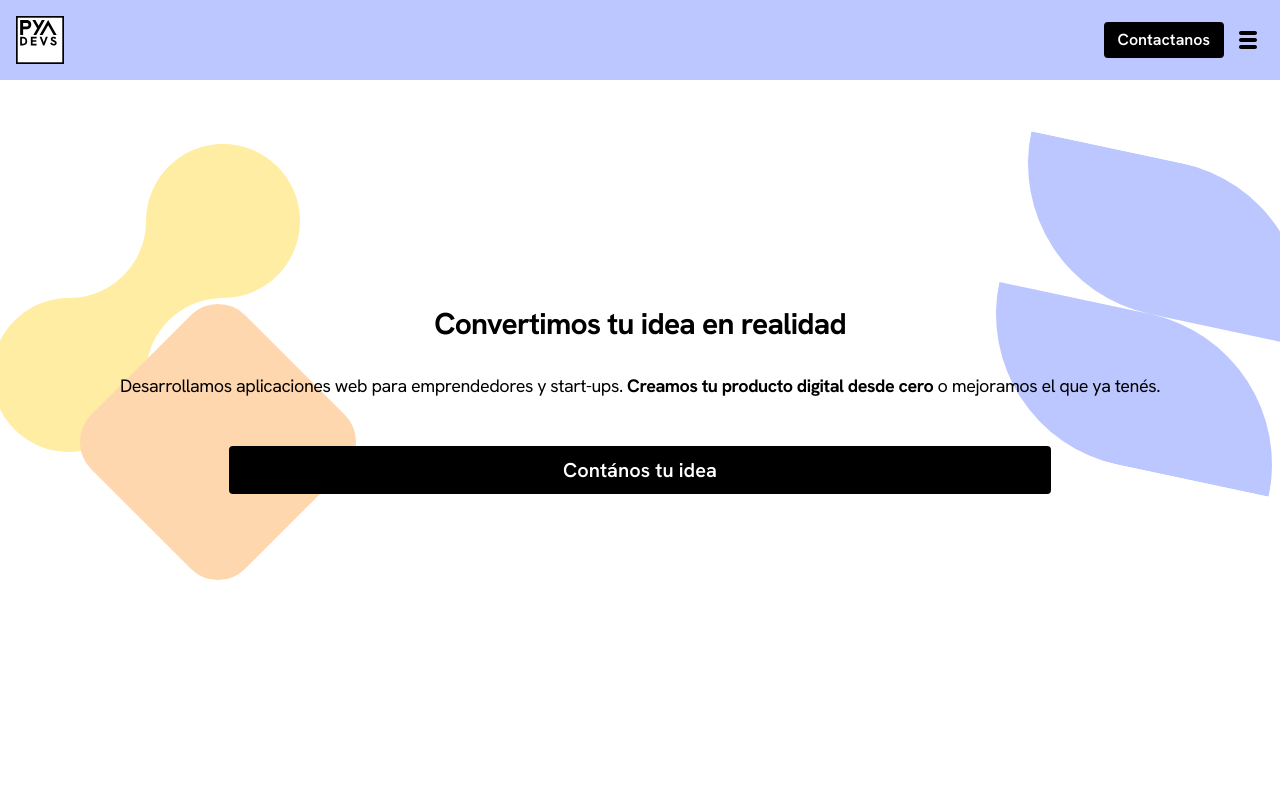
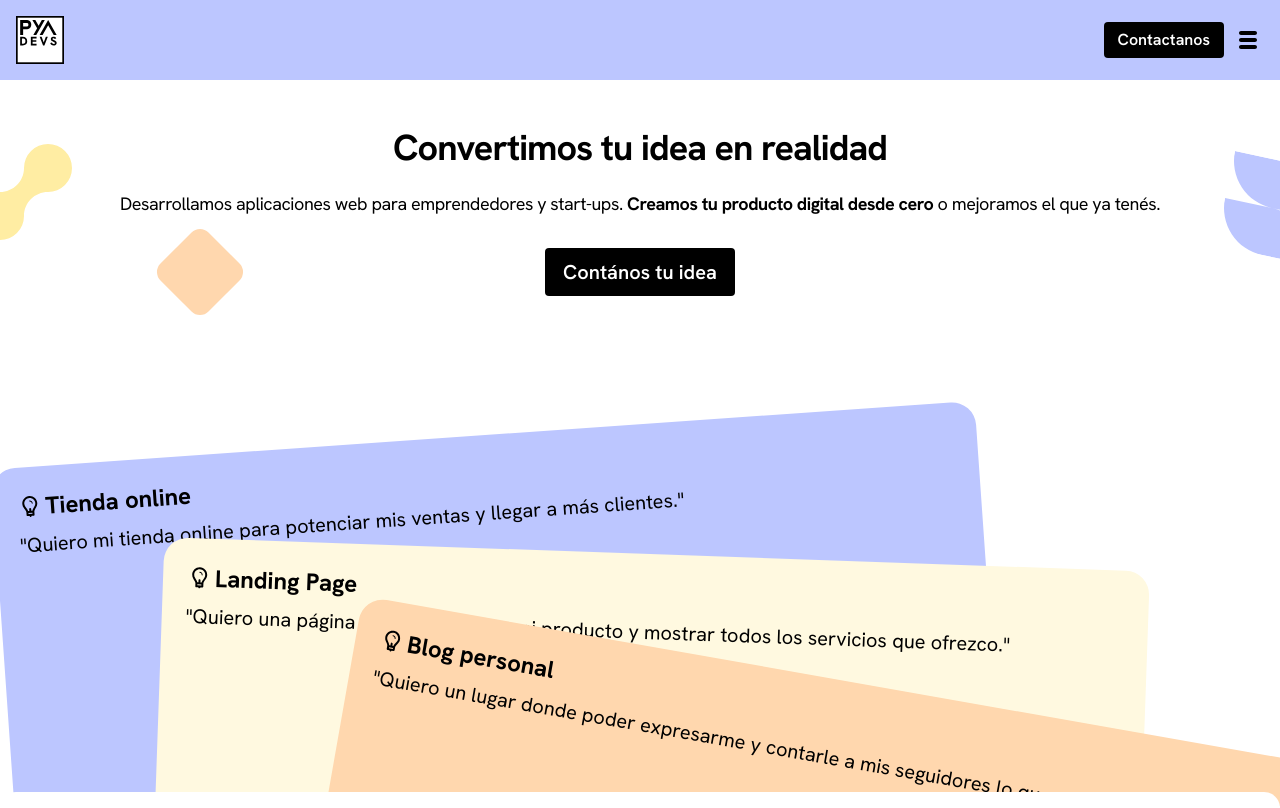
Before and after one commit to alepertu/bgd, a Next.js app: page / in a window 1280 px wide. Shown: the top 808 px of the page. Built offline with nearby package versions, Linux system fonts and the light colour scheme.

Commit message:
feat: md screen size main page

```diff
--- a/app/_components/MainCard.tsx
+++ b/app/_components/MainCard.tsx
@@ -1,18 +1,12 @@
 import { motion } from 'motion/react';
 import { TiLightbulb } from 'react-icons/ti';
 
+const customizations = ['left-0', 'left-[10%]', 'left-[20%]'];
+
 const animations = {
   initialRotation: ['-4deg', '2deg', '10deg'],
-  initialPosition: [
-    { left: '-2rem', top: '300px' },
-    { left: '1rem', top: '350px' },
-    { left: '4rem', top: '400px' },
-  ],
-  finalPosition: [
-    { left: '-1rem', top: '10px' },
-    { left: '1rem', top: '130px' },
-    { left: '3rem', top: '250px' },
-  ],
+  initialPosition: [{ top: '300px' }, { top: '350px' }, { top: '400px' }],
+  finalPosition: [{ top: '10px' }, { top: '130px' }, { top: '250px' }],
   colors: ['#BCC6FF', '#FFF9E0', '#FFD7AE'],
   hoverRotation: ['-3deg', '1deg', '9deg'],
   hoverPosition: [{ top: '-10px' }, { top: '100px' }, { top: '220px' }],
@@ -31,7 +25,6 @@ export default function MainCard({
     <motion.div
       initial={{
         rotate: animations.initialRotation[order - 1],
-        left: animations.initialPosition[order - 1].left,
         top: animations.initialPosition[order - 1].top,
         backgroundColor: animations.colors[order - 1],
         color: 'black',
@@ -56,11 +49,13 @@ export default function MainCard({
         backgroundColor: 'black',
         color: animations.colors[order - 1],
       }}
-      className={`h-80 w-80 select-none rounded-3xl absolute flex flex-col p-6 text-left z-[${order}]`}>
-      <h3 className="text-xl font-bold w-full text-inherit flex items-center">
+      className={`w-4/5 aspect-square ${
+        customizations[order - 1]
+      } -translate-x-1/2 select-none rounded-3xl absolute flex flex-col p-6 text-left z-[${order}]`}>
+      <h3 className="text-xl md:text-2xl font-bold w-full text-inherit flex items-center">
         <TiLightbulb className="mr-1" /> {title}
       </h3>
-      <span className="text-md mt-2 leading-5">{desc}</span>
+      <span className="text-md md:text-xl mt-2 leading-5">{desc}</span>
     </motion.div>
   );
 }
--- a/app/page.tsx
+++ b/app/page.tsx
@@ -14,40 +14,40 @@ function App() {
       <Header />
       <main>
         <Section id="inicio">
-          <div className="relative h-1/2 md:h-lvh flex flex-col place-content-end md:place-content-center gap-2">
+          <div className="relative h-1/2 md:h-auto md:py-32 flex flex-col place-content-end md:place-content-center gap-2">
             <svg
               xmlns="http://www.w3.org/2000/svg"
               viewBox="0 0 480 480"
-              className="absolute top-36 -z-10 -left-8 rotate-90 fill-uy-yellow-200 w-3/12">
+              className="absolute top-36 -z-10 -left-8 md:-left-12 rotate-90 fill-uy-yellow-200 w-24">
               <path d="M360 240c-66.3 0-120-53.7-120-120a120 120 0 1 0-120 120c66.3 0 120 53.7 120 120a120 120 0 1 0 120-120Z"></path>
             </svg>
             <svg
               xmlns="http://www.w3.org/2000/svg"
               viewBox="0 0 480 480"
-              className="absolute top-40 -z-10 rotate-12 -right-12 fill-uy-blue-50 w-3/12">
+              className="absolute top-40 -z-10 rotate-12 -right-12 md:-right-16 fill-uy-blue-50 w-24">
               <path d="M240 0H0a240 240 0 0 0 240 240h240A240 240 0 0 0 240 0ZM240 240H0a240 240 0 0 0 240 240h240a240 240 0 0 0-240-240Z"></path>
             </svg>
             <svg
               xmlns="http://www.w3.org/2000/svg"
               viewBox="0 0 480 480"
-              className="absolute top-72 -z-10 left-10 fill-uy-brown-50 w-3/12">
+              className="absolute top-72 md:top-56 -z-10 left-10 md:left-32 fill-uy-brown-50 w-24">
               <path d="M197.6 42.4 42.4 197.6a60 60 0 0 0 0 84.8l155.2 155.2a60 60 0 0 0 84.8 0l155.2-155.2a60 60 0 0 0 0-84.8L282.4 42.4a60 60 0 0 0-84.8 0Z"></path>
             </svg>
-            <h1 className="text-3xl font-bold px-8 tracking-tight">
+            <h1 className="text-3xl md:text-4xl font-bold px-8 tracking-tight">
               Convertimos tu idea en realidad
             </h1>
-            <p className="text-lg mt-6 mb-10 tracking-tight leading-6 text-balance">
+            <p className="text-lg mt-4 mb-6 tracking-tight leading-6 text-balance">
               Desarrollamos aplicaciones web para emprendedores y start-ups.{' '}
               <b>Creamos tu producto digital desde cero</b> o mejoramos el que
               ya tenés.
             </p>
             <a
-              className="bg-black py-2 px-4 text-xl rounded no-underline w-2/3 mx-auto text-white font-semibold border-2 border-transparent hover:text-black transition-all hover:bg-transparent hover:border-black"
+              className="bg-black py-2 px-4 text-xl rounded no-underline mx-auto text-white font-semibold border-2 border-transparent hover:text-black transition-all hover:bg-transparent hover:border-black"
               href="#contacto">
               Contános tu idea
             </a>
           </div>
-          <div className="relative h-1/2 md:h-lvh top-10">
+          <div className="relative h-1/2 md:h-96 top-10 md:top-0">
             <MainCard
               order={1}
               title="Tienda online"
```
